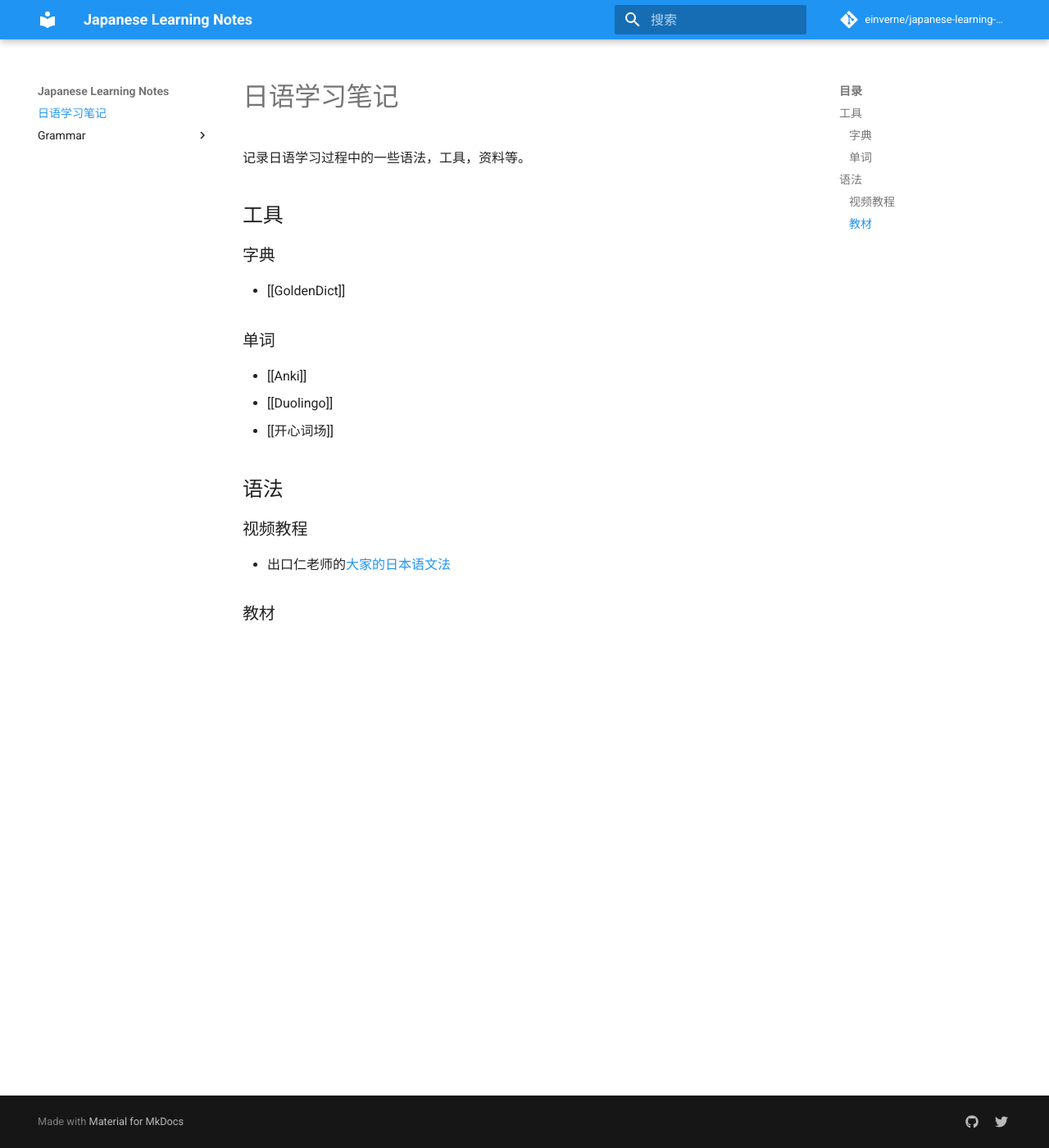
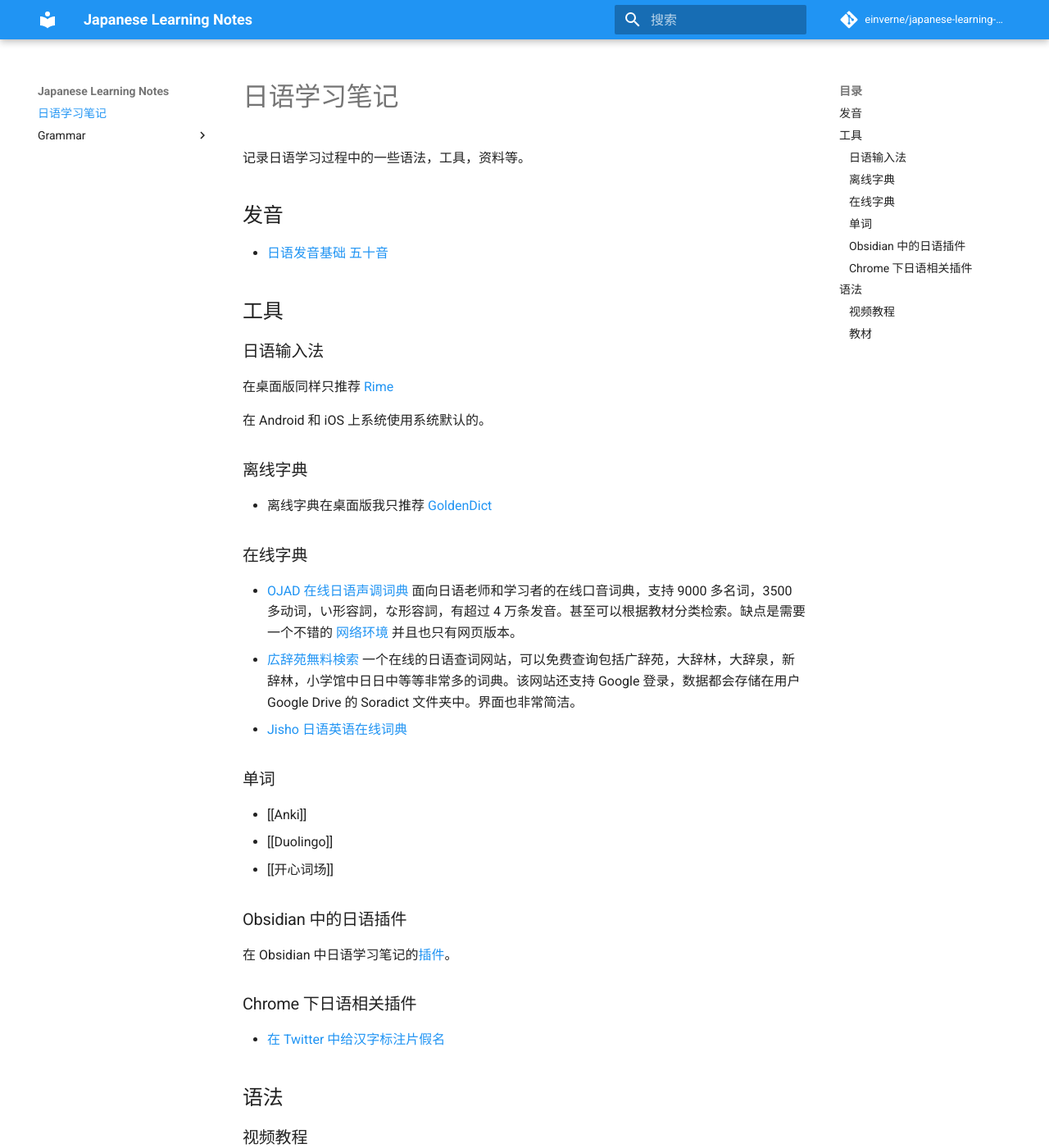
Before and after one commit to einverne/japanese-learning-notes, an MkDocs documentation site: the page built from docs/index.md, in a window 1280 px wide and 1400 px high. Shown: the whole window at 82% size. Built offline with MkDocs 1.6.1 and Material for MkDocs 9.7.7, drawn with Linux system fonts in a browser that asks for light colours; comment, search, counter and statistics services are not loaded.

Commit message:
Update index

```diff
--- a/docs/index.md
+++ b/docs/index.md
@@ -2,17 +2,41 @@
 
 记录日语学习过程中的一些语法，工具，资料等。
 
+## 发音
+
+- [日语发音基础 五十音](https://blog.einverne.info/post/2022/10/japanese-hiragana-katakana.html)
+
+
 ## 工具
 
-### 字典
+### 日语输入法
 
-- [[GoldenDict]]
+在桌面版同样只推荐 [Rime](https://blog.einverne.info/post/2022/10/japanese-input-method-macos-rime.html)
+
+在 Android 和 iOS 上系统使用系统默认的。
+
+### 离线字典
+
+- 离线字典在桌面版我只推荐 [GoldenDict](https://blog.einverne.info/post/2022/10/japanese-goldendict-dictionary.html)
+
+### 在线字典
+
+-   [OJAD 在线日语声调词典](https://www.gavo.t.u-tokyo.ac.jp/ojad/) 面向日语老师和学习者的在线口音词典，支持 9000 多名词，3500 多动词，い形容詞，な形容詞，有超过 4 万条发音。甚至可以根据教材分类检索。缺点是需要一个不错的 [网络环境](https://board.gtk.pw/) 并且也只有网页版本。
+-   [広辞苑無料検索](https://sakura-paris.org/dict/) 一个在线的日语查词网站，可以免费查询包括广辞苑，大辞林，大辞泉，新辞林，小学馆中日日中等等非常多的词典。该网站还支持 Google 登录，数据都会存储在用户 Google Drive 的 Soradict 文件夹中。界面也非常简洁。
+- [Jisho 日语英语在线词典](https://jisho.org/)
 
 ### 单词
 
 - [[Anki]]
 - [[Duolingo]]
 - [[开心词场]]
+
+### Obsidian 中的日语插件
+在 Obsidian 中日语学习笔记的[插件](https://blog.einverne.info/post/2022/11/japanese-learning-tools-in-obsidian.html)。
+
+### Chrome 下日语相关插件
+
+- [在 Twitter 中给汉字标注片假名](https://chrome.google.com/webstore/detail/mirigana/hbekfodhcnfpkmoeaijgbamedofonjib)
 
 ## 语法
 
```
